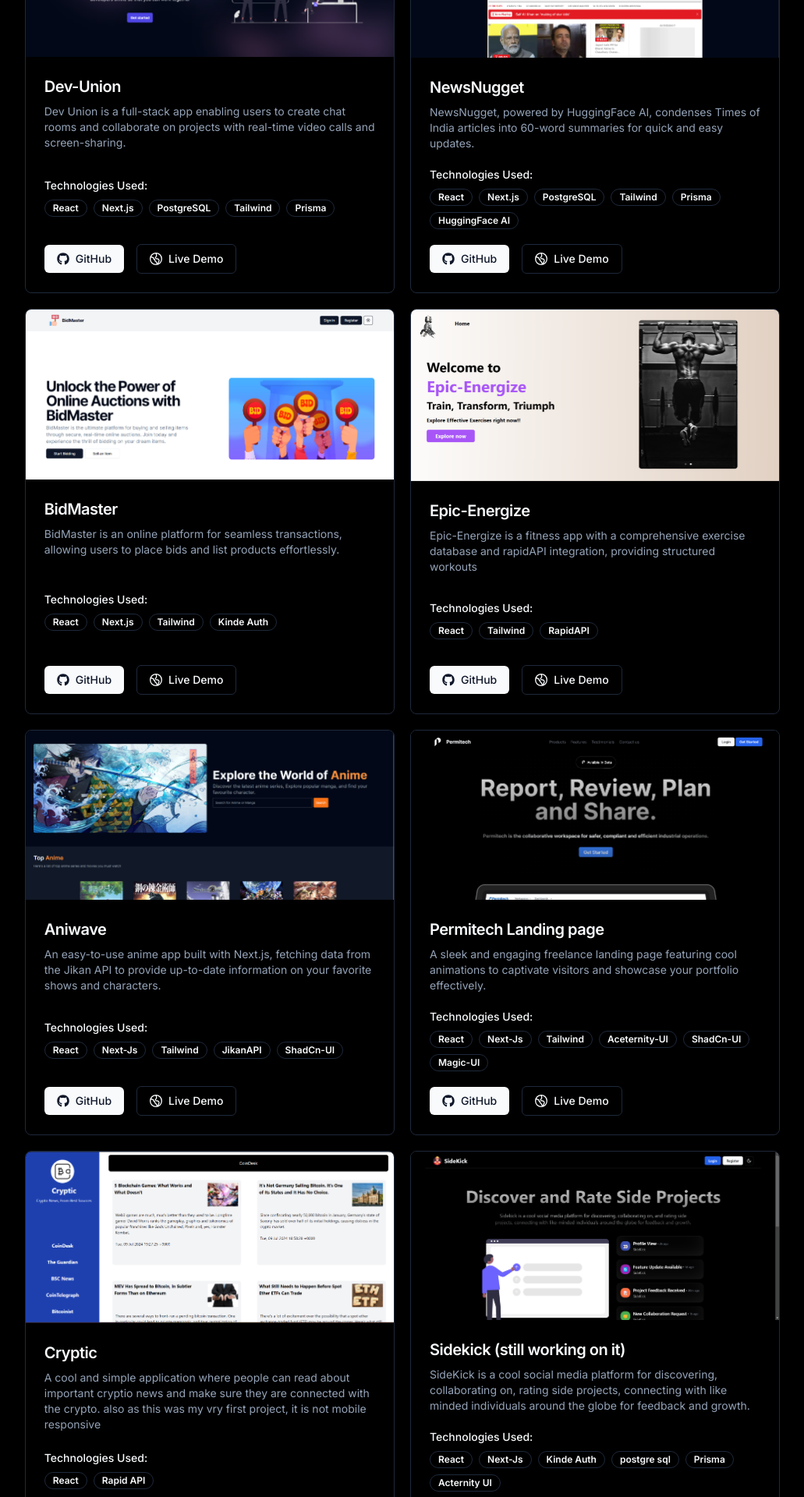
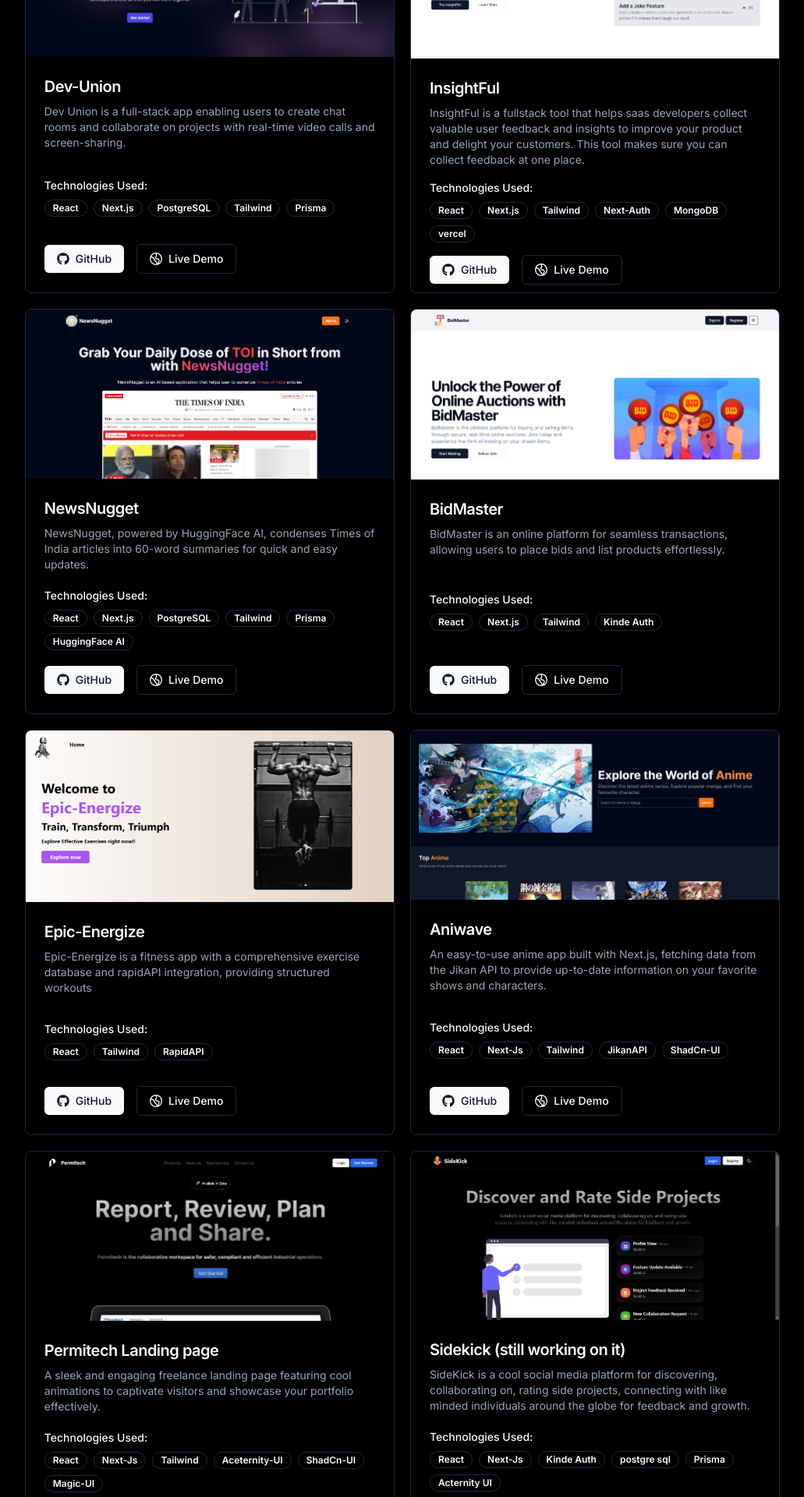
Before and after one commit to MayankUghade/Portfolio2, a Next.js app: page /myprojects in a window 1280 px wide. Shown: the part 340-2260 px from the top of the page at 78% size, without its empty margins (124-1155 px from the left). Built offline with nearby package versions, Linux system fonts and the light colour scheme.

Commit message:
adding some project changes

```diff
--- a/app/myprojects/page.tsx
+++ b/app/myprojects/page.tsx
@@ -12,6 +12,15 @@
     githubLink: "https://github.com/MayankUghade/Code-Together",
     liveLink: "https://dev-union.vercel.app/",
     imageUrl: "/dev-union.png",
+  },
+  {
+    title: "InsightFul",
+    description:
+      "InsightFul is a fullstack tool that helps saas developers collect valuable user feedback and insights to improve your product and delight your customers. This tool makes sure you can collect feedback at one place.",
+    tags: ["React", "Next.js", "Tailwind", "Next-Auth", "MongoDB", "vercel"],
+    githubLink: "https://github.com/MayankUghade/InsightFul",
+    liveLink: "https://insightful-two.vercel.app/",
+    imageUrl: "/insightful.png",
   },
   {
     title: "NewsNugget",
@@ -73,15 +82,6 @@
     imageUrl: "/permitech.png",
   },
   {
-    title: "Cryptic",
-    description:
-      "A cool and simple application where people can read about important cryptio news and make sure they are connected with the crypto. also as this was my vry first project, it is not mobile responsive",
-    tags: ["React", "Rapid API"],
-    githubLink: "https://github.com/MayankUghade/CRYPTIC",
-    liveLink: "https://cryptic-three.vercel.app/",
-    imageUrl: "/cryptic.png",
-  },
-  {
     title: "Sidekick (still working on it)",
     description:
       "SideKick is a cool social media platform for discovering, collaborating on, rating side projects, connecting with like minded individuals around the globe for feedback and growth.",
--- a/components/Projects/MyProjects.tsx
+++ b/components/Projects/MyProjects.tsx
@@ -32,13 +32,13 @@
     imageUrl: "/news-nugget.png",
   },
   {
-    title: "BidMaster",
+    title: "InsightFul",
     description:
-      "BidMaster is an online platform for seamless transactions, allowing users to place bids and list products effortlessly.",
-    tags: ["React", "Next.js", "Tailwind", "Kinde Auth"],
-    githubLink: "https://github.com/MayankUghade/BidMaster",
-    liveLink: "https://bid-master.vercel.app/",
-    imageUrl: "/BidMaster.png",
+      "InsightFul is a fullstack tool that helps saas developers collect valuable user feedback and insights to improve your product and delight your customers. This tool makes sure you can collect feedback at one place.",
+    tags: ["React", "Next.js", "Tailwind", "Next-Auth", "MongoDB", "vercel"],
+    githubLink: "https://github.com/MayankUghade/InsightFul",
+    liveLink: "https://insightful-two.vercel.app/",
+    imageUrl: "/insightful.png",
   },
   {
     title: "Epic-Energize",
```
Also changed, not shown: public/insightful.png (added).
